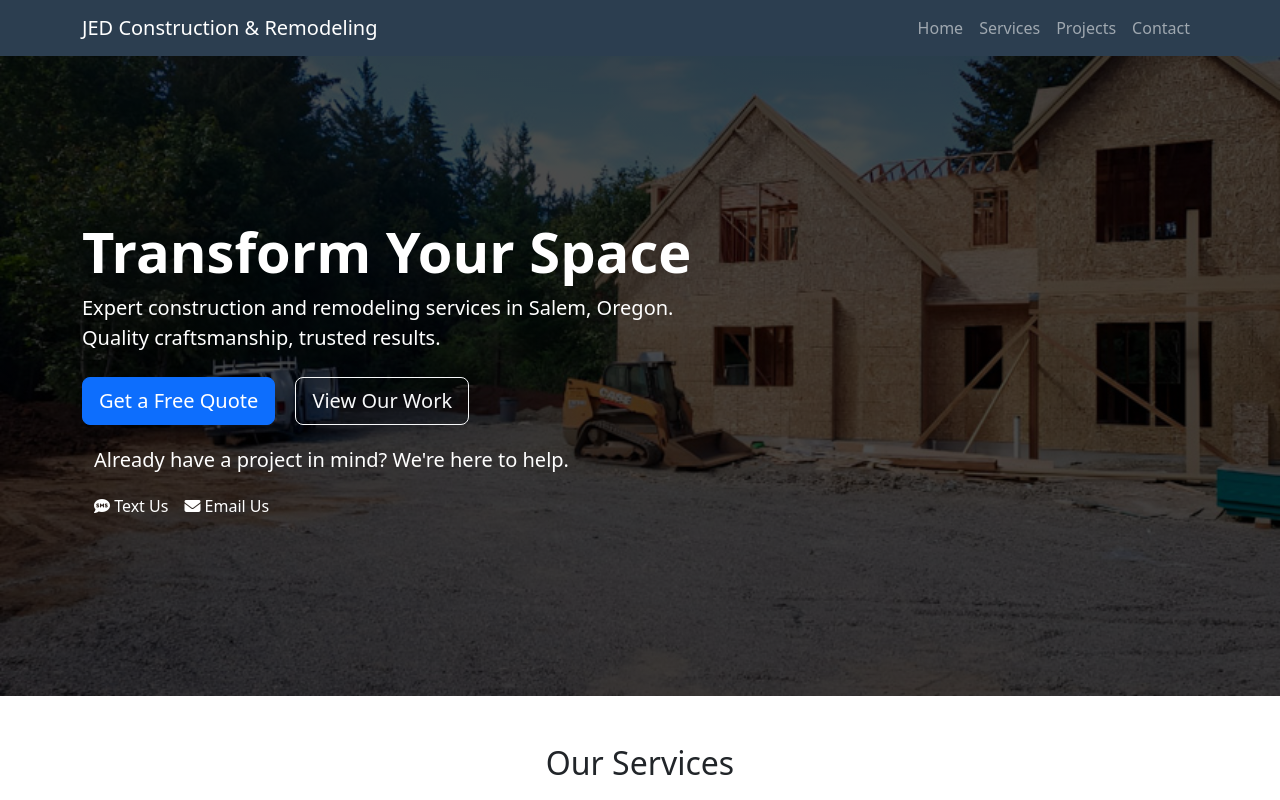
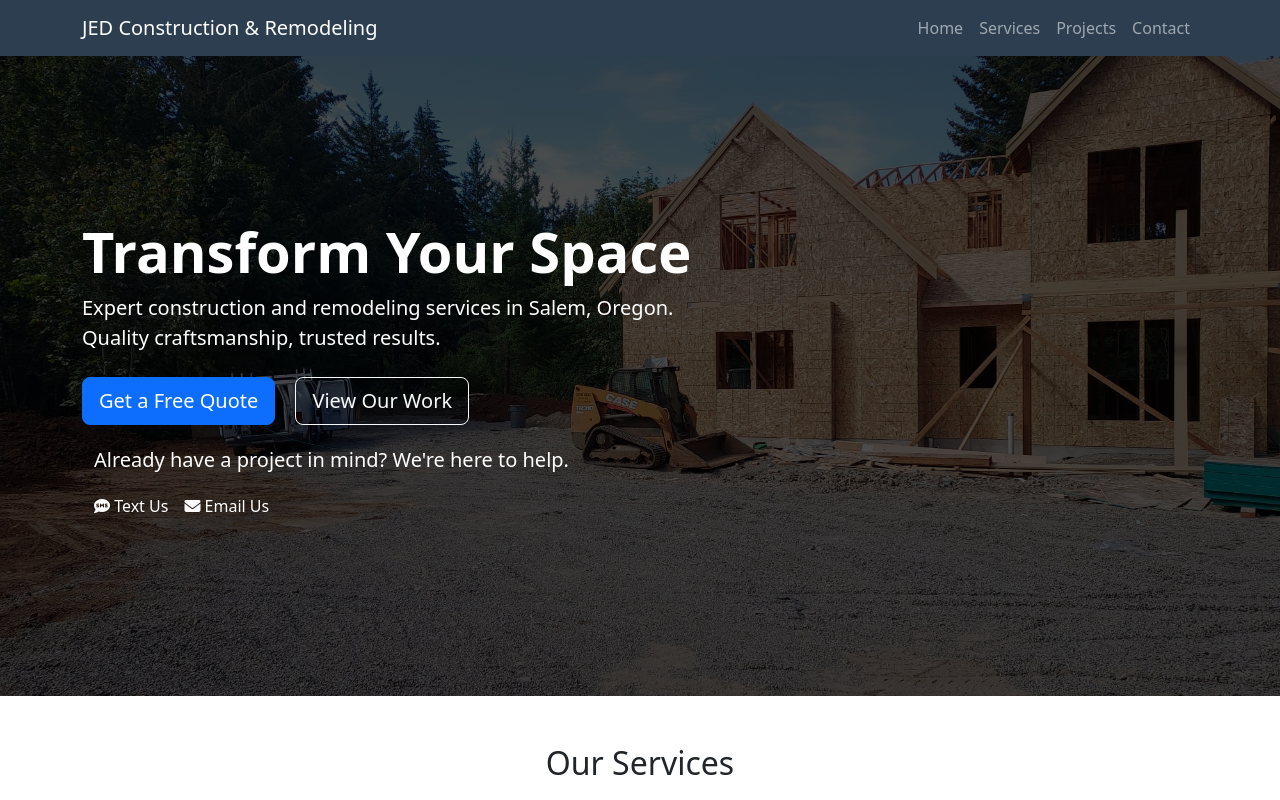
Before and after one commit to SteakTheStake/jedconstruction, a plain HTML site: page index.html in a window 1280 px wide. Shown: the top 800 px of the page. Drawn offline with nearby package versions, Linux system fonts and the light colour scheme.

Commit message:
Update style.css

```diff
--- a/style/style.css
+++ b/style/style.css
@@ -6,7 +6,7 @@
 }
 
 .hero-section {
-    background: linear-gradient(rgba(0, 0, 0, 0.7), rgba(0, 0, 0, 0.7)), url('https://raw.githubusercontent.com/SteakTheStake/jedconstruction/refs/heads/main/img/2.jpg') center/cover;
+    background: linear-gradient(rgba(0, 0, 0, 0.7), rgba(0, 0, 0, 0.7)), url('https://raw.githubusercontent.com/SteakTheStake/jedconstruction/refs/heads/main/img/14.jpg') center/cover;
     height: 80vh;
     display: flex;
     align-items: center;
```
